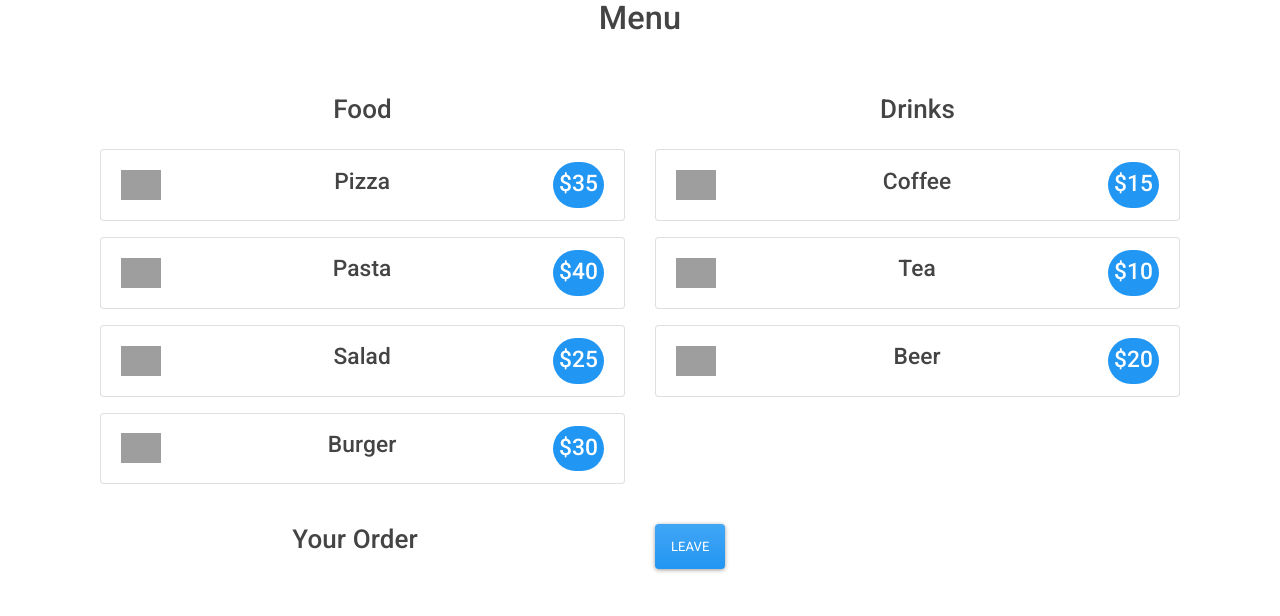
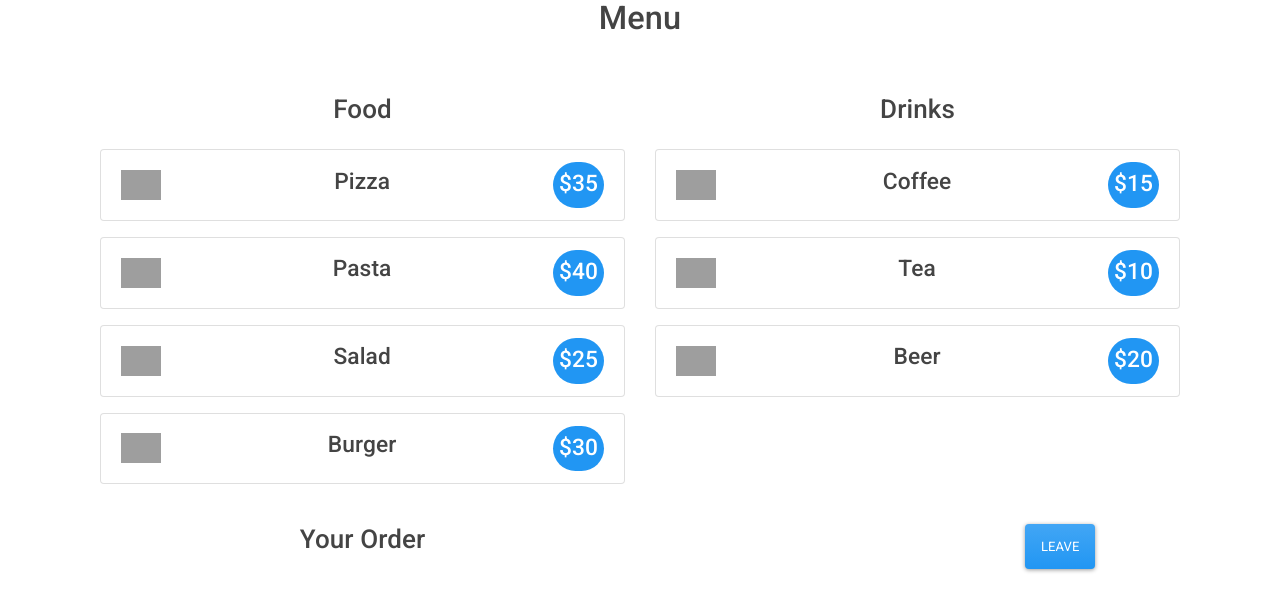
Before and after one commit to SophieHau/week7-project-restaurant, a Flask app: template templates/customer/table.html in a window 1280 px wide. Shown: the part 90-706 px from the top of the page. Run offline with Flask 2, Linux system fonts and the light colour scheme; the template is opened without the code that fills it: values that come from a table or form of the project are taken from there, others are empty; data comes from the database, SQL or seed files in the repository; both versions use the stored data as it was after the commit; some libraries are stand-ins or nearby versions; grey boxes are pictures that could not be loaded.

Commit message:
finishing leave app route

```diff
--- a/app.py
+++ b/app.py
@@ -131,8 +131,9 @@ def leave_table(table_id):
 `   Clear the session table id.
     Render the 'bye' template.'''
     Order.query.filter_by(table_id=table_id).delete()
+    table = Table.query.get(table_id)
+    table.status = 'free'
     db.session.commit()
-    set_session_table_id(None)
     return render_template('customer/bye.html')
 
 
--- a/templates/customer/table.html
+++ b/templates/customer/table.html
@@ -49,7 +49,7 @@
 			</div>
 		</div>
 	</div>
-	<div class="section-orders">
+	<div class="container">
 			<div class="row justify-content-between mb-5">
 		 	 <div class="col-6">
 				<h2 class="text-center">Your Order</h2>
@@ -65,8 +65,8 @@
 			 	</div>
 			 	{% endfor %}
 			 </div>
-			 <div class="col-6 align-items">
-			 	<a href="{{ url_for('leave_table', table_id=session['table_id']) }}" role="button" class="btn btn-primary">Leave</a>
+			 <div class="col-2 align-content-end">
+			 	<a href="{{ url_for('leave_table', table_id=session['table_id']) }}" role="button" class="btn btn-primary ">Leave</a>
 			 </div>
 			</div>
 	</div>
```
Also changed, not shown: data/restaurant.db.
